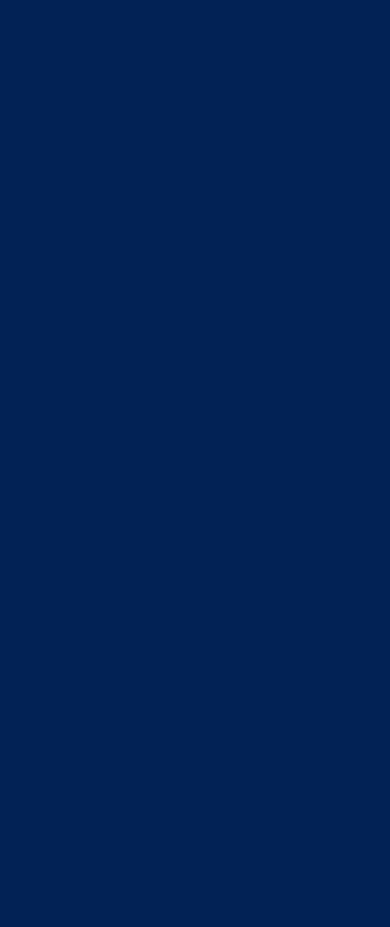
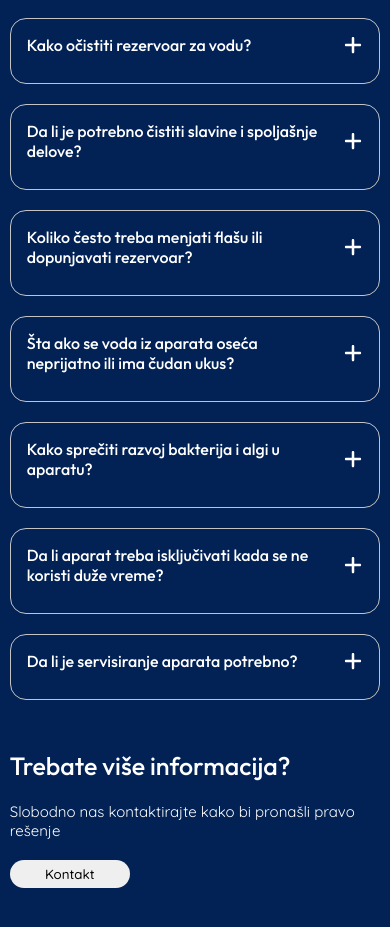
Before and after one commit to jovic-djordje/aqua-sara, a React (Vite) app: page / in a window 390 px wide. Shown: the part 3679-4606 px from the top of the page. Before the commit the page ends 3152 px from the top, so only its background shows below. Built offline with nearby package versions, Linux system fonts and the light colour scheme; a web font is replaced by a local one.

Commit message:
working on faq section

```diff
--- a/index.html
+++ b/index.html
@@ -15,7 +15,10 @@
       href="https://fonts.googleapis.com/css2?family=Alata&family=Bebas+Neue&family=Bree+Serif&family=Bricolage+Grotesque:opsz,wght@12..96,200..800&family=Calistoga&family=Corben:wght@400;700&family=DM+Sans:ital,opsz,wght@0,9..40,100..1000;1,9..40,100..1000&family=Fredoka:wght@300..700&family=Inter+Tight:ital,wght@0,100..900;1,100..900&family=Inter:ital,opsz,wght@0,14..32,100..900;1,14..32,100..900&family=Josefin+Sans:ital,wght@0,100..700;1,100..700&family=Jost:ital,wght@0,100..900;1,100..900&family=Lato:ital,wght@0,100;0,300;0,400;0,700;0,900;1,100;1,300;1,400;1,700;1,900&family=Macondo&family=Manrope:wght@200..800&family=Montserrat:ital,wght@0,100..900;1,100..900&family=Mozilla+Text:wght@200..700&family=Open+Sans:ital,wght@0,300..800;1,300..800&family=Outfit:wght@100..900&family=Patua+One&family=Quicksand:wght@300..700&family=Roboto:ital,wght@0,100..900;1,100..900&family=Rubik:ital,wght@0,300..900;1,300..900&family=Sansation:ital,wght@0,300;0,400;0,700;1,300;1,400;1,700&family=Sora:wght@100..800&family=Space+Grotesk:wght@300..700&family=Space+Mono:ital,wght@0,400;0,700;1,400;1,700&display=swap"
       rel="stylesheet"
     />
-    <meta name="viewport" content="width=device-width, initial-scale=1.0" />
+    <meta
+      name="viewport"
+      content="width=device-width, initial-scale=1.0, maximum-scale=1.0"
+    />
     <title>Aqua Sarra aparati za vodu</title>
   </head>
   <body>
--- a/src/App.jsx
+++ b/src/App.jsx
@@ -1,6 +1,7 @@
 import { BrowserRouter as Router, Routes, Route } from "react-router-dom";
 import Home from "./Home/Home";
 import Navigation from "./components/Navigation";
+import Footer from "./components/Footer";
 
 function App() {
   return (
@@ -9,6 +10,7 @@ function App() {
       <Routes>
         <Route path="/" element={<Home />} />
       </Routes>
+      <Footer />
     </Router>
   );
 }
--- /dev/null
+++ b/src/Home/Faq.jsx
@@ -0,0 +1,111 @@
+import { FaPlus } from "react-icons/fa6";
+import { FaMinus } from "react-icons/fa6";
+import { Link } from "react-router-dom";
+import "./home.style.css";
+import { useState } from "react";
+
+const Faq = () => {
+  const [isOpen, setIsOpen] = useState(null);
+  const openAnswer = (id) => {
+    setIsOpen(isOpen === id ? null : id);
+  };
+
+  const questions = [
+    {
+      id: 1,
+      qst: "Koliko često treba čistiti aparat za vodu?",
+      answ: "Preporučuje se da aparat čistite najmanje jednom mesečno, dok se dubinsko čišćenje (uključujući unutrašnje komponente i rezervoare) preporučuje na svaka 3 do 6 meseci, u zavisnosti od upotrebe.",
+    },
+    {
+      id: 2,
+      qst: "Koji proizvodi su bezbedni za čišćenje dispenzera?",
+      answ: "Koristite blage deterdžente ili specijalizovana sredstva za čišćenje aparata za vodu. Izbegavajte agresivne hemikalije (kao što su varikina i abrazivna sredstva), jer mogu oštetiti plastiku i ostaviti štetne ostatke.",
+    },
+    {
+      id: 3,
+      qst: "Da li mogu koristiti sirće za čišćenje aparata?",
+      answ: "Da, rastvor sirćeta i vode (1:3) može se koristiti za uklanjanje kamenca i dezinfekciju. Nakon toga, isperite aparat čistom vodom najmanje 2-3 puta kako biste uklonili miris i ostatke sirćeta.",
+    },
+    {
+      id: 4,
+      qst: "Kako očistiti rezervoar za vodu?",
+      answ: "Isključite aparat iz struje, ispraznite rezervoar, zatim ga očistite mekanom četkom i blagim sredstvom. Dobro isperite i osušite pre ponovnog punjenja.",
+    },
+    {
+      id: 5,
+      qst: "Da li je potrebno čistiti slavine i spoljašnje delove?",
+      answ: "Da. Slavine, dugmići i spoljašnji delovi aparata treba da se brišu svakodnevno čistom, vlažnom krpom i blagim sredstvom, kako bi se sprečilo nakupljanje bakterija.",
+    },
+    {
+      id: 6,
+      qst: "Koliko često treba menjati flašu ili dopunjavati rezervoar?",
+      answ: "Vodu iz flaše ili rezervoara treba potrošiti u roku od 5 do 7 dana nakon otvaranja, a aparat se ne preporučuje da ostane bez upotrebe sa vodom duže od toga.",
+    },
+    {
+      id: 7,
+      qst: "Šta ako se voda iz aparata oseća neprijatno ili ima čudan ukus?",
+      answ: "To je najčešće znak da je vreme za čišćenje aparata. Takođe, proverite izvor vode. Uvek koristite provereno čistu i bezbednu vodu.",
+    },
+    {
+      id: 8,
+      qst: "Kako sprečiti razvoj bakterija i algi u aparatu?",
+      answ: "Redovno čišćenje, korišćenje poklopaca i čuvanje aparata van direktne sunčeve svetlosti pomažu da se spreči razvoj mikroorganizama.",
+    },
+    {
+      id: 9,
+      qst: "Da li aparat treba isključivati kada se ne koristi duže vreme?",
+      answ: "Da. Ako ne planirate da koristite aparat duže od nekoliko dana, ispraznite rezervoar i isključite ga iz struje. Pre ponovnog korišćenja, obavezno ga očistite.",
+    },
+    {
+      id: 10,
+      qst: "Da li je servisiranje aparata potrebno?",
+      answ: "Preporučuje se godišnja provera od strane ovlašćenog servisera SARRA & SARRA d.o.o., naročito kod modela sa kompresorskim hlađenjem, kako bi aparat radio optimalno i bezbedno.",
+    },
+  ];
+  return (
+    <section className="faq">
+      <div className="faq-section-holder sections-holder">
+        <div className="faq-text-holder">
+          <h2 className="faq-title h2-titles">
+            Održavanje i higijena aparata za vodu
+          </h2>
+          <p className="faq-text">Pronađite odgovore na česta pitanja</p>
+        </div>
+
+        <div className="questions-holder">
+          {questions.map((qusetion) => (
+            <div className="faq-holder" key={qusetion.id}>
+              <div className="qst-holder">
+                <h4>{qusetion.qst}</h4>
+
+                {isOpen === qusetion.id ? (
+                  <FaMinus
+                    className="qst-icon"
+                    onClick={() => openAnswer(qusetion.id)}
+                  />
+                ) : (
+                  <FaPlus
+                    className="qst-icon"
+                    onClick={() => openAnswer(qusetion.id)}
+                  />
+                )}
+              </div>
+              <p className={`answ  ${isOpen === qusetion.id ? "open" : ""}`}>
+                {qusetion.answ}
+              </p>
+            </div>
+          ))}
+        </div>
+
+        <div className="faq-cta">
+          <h3>Trebate više informacija?</h3>
+          <p>Slobodno nas kontaktirajte kako bi pronašli pravo rešenje</p>
+          <Link to="/kontakt" className="faq-cta-link">
+            <button className="faq-cta-btn">Kontakt</button>
+          </Link>
+        </div>
+      </div>
+    </section>
+  );
+};
+export default Faq;
--- a/src/Home/Home.jsx
+++ b/src/Home/Home.jsx
@@ -1,3 +1,4 @@
+import Faq from "./Faq";
 import Gallery from "./Gallery";
 import Offer from "./Offers";
 
@@ -6,6 +7,7 @@ const Home = () => {
     <>
       <Offer />
       <Gallery />
+      <Faq />
     </>
   );
 };
--- a/src/Home/home.style.css
+++ b/src/Home/home.style.css
@@ -1,3 +1,8 @@
+html {
+  -webkit-text-size-adjust: 100%;
+  text-size-adjust: 100%;
+}
+
 /* OFFER SECTION */
 .offer {
   padding: 70px 0px;
@@ -144,6 +149,124 @@
   border-radius: 16px;
 }
 
+/* FAQ-SECTION */
+.faq {
+  padding: 70px 0px;
+}
+
+.faq-section-holder {
+  max-width: 1200px;
+  width: 100%;
+  margin: 0px auto;
+  display: flex;
+  flex-direction: column;
+  justify-content: center;
+  align-items: flex-start;
+  gap: 50px;
+}
+
+.faq-text-holder {
+  max-width: 600px;
+  width: 100%;
+  display: flex;
+  flex-direction: column;
+  justify-content: center;
+  align-items: self-start;
+  gap: 20px;
+}
+
+.questions-holder {
+  display: flex;
+  flex-direction: column;
+  justify-content: center;
+  align-items: flex-start;
+  gap: 20px;
+  width: 100%;
+}
+
+.faq-holder {
+  display: flex;
+  flex-direction: column;
+  justify-content: center;
+  align-items: flex-start;
+  gap: 12px;
+  width: 100%;
+  border: 1px solid #c4c3c3;
+  padding: 16px 16px;
+  border-radius: 16px;
+}
+
+.qst-holder {
+  display: flex;
+  justify-content: space-between;
+  align-items: center;
+  width: 100%;
+  gap: 20px;
+}
+
+.qst-holder h4 {
+  font-family: "Outfit";
+  font-weight: 500;
+  font-size: 18px;
+}
+
+.answ {
+  max-width: 700px;
+  width: 100%;
+  line-height: 1.5;
+  max-height: 0;
+  opacity: 0;
+  transform: translateY(-5px);
+  overflow: hidden;
+  transition: max-height 0.5s ease, opacity 0.5s ease, transform 0.5s ease;
+}
+
+.open {
+  max-height: 110px;
+  opacity: 1;
+  transform: translateY(0);
+}
+
+.qst-icon {
+  font-size: 20px;
+  cursor: pointer;
+  flex-shrink: 0;
+  display: flex;
+  align-items: center;
+  justify-content: center;
+  width: 20px;
+  height: 20px;
+}
+
+.faq-cta {
+  display: flex;
+  flex-direction: column;
+  justify-content: center;
+  align-items: flex-start;
+  gap: 20px;
+}
+
+.faq-cta h3 {
+  font-family: "Outfit";
+  font-weight: 500;
+  font-size: 30px;
+}
+
+.faq-cta-link {
+  width: 100%;
+}
+
+.faq-cta-btn {
+  max-width: 120px;
+  width: 100%;
+  border-radius: 16px;
+  padding: 6px 0px;
+  font-family: inherit;
+  border: none;
+  font-weight: 500;
+  cursor: pointer;
+}
+
 @media screen and (max-width: 1200px) {
   .sections-holder {
     width: 95%;
@@ -193,6 +316,26 @@
   .offer-sec-img {
     max-height: 250px;
   }
+
+  .faq-text {
+    font-size: 15px;
+  }
+
+  .qst-holder h4 {
+    font-size: 17px;
+  }
+
+  .answ {
+    font-size: 15px;
+  }
+
+  .faq-cta h3 {
+    font-size: 25px;
+  }
+
+  .faq-cta p {
+    font-size: 15px;
+  }
 }
 
 @media screen and (max-width: 800px) {
@@ -210,6 +353,10 @@
 
   .cart-offer-btn {
     font-size: 14px;
+  }
+
+  .qst-holder h4 {
+    font-size: 16px;
   }
 }
 
@@ -229,4 +376,8 @@
   .h2-titles {
     text-align: center;
   }
+
+  .faq-title {
+    text-align: start !important;
+  }
 }
--- a/src/components/nav.style.css
+++ b/src/components/nav.style.css
@@ -29,7 +29,7 @@ nav {
 .nav-btn {
   max-width: 120px;
   width: 100%;
-  padding: 4px 0px;
+  padding: 6px 0px;
   font-family: inherit;
   border: 2px solid #ffffff;
   border-radius: 12px;
```
